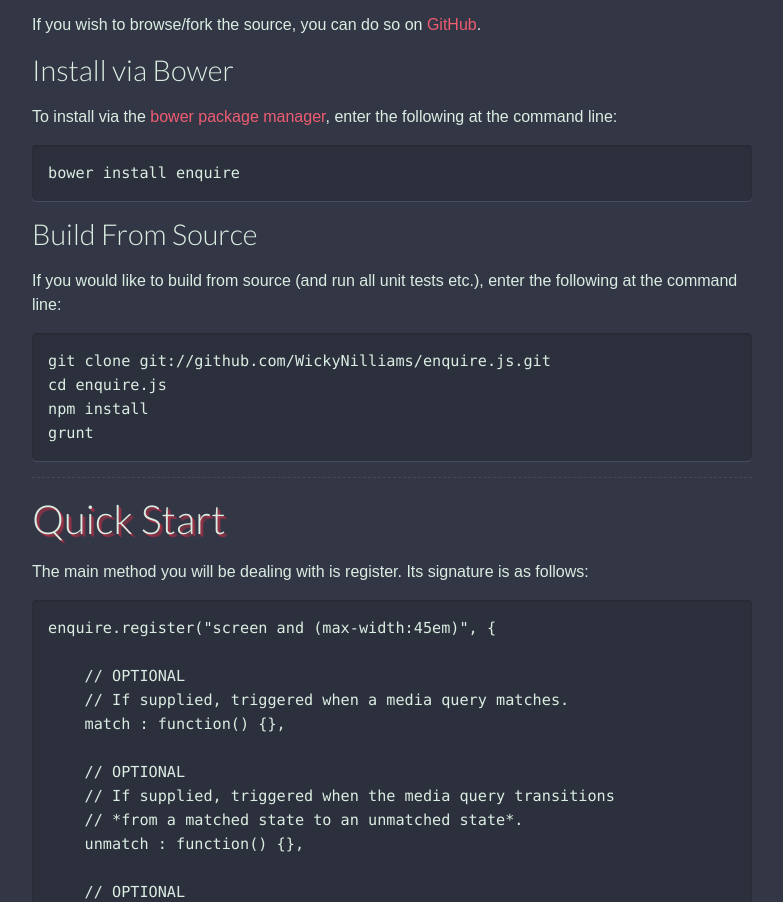
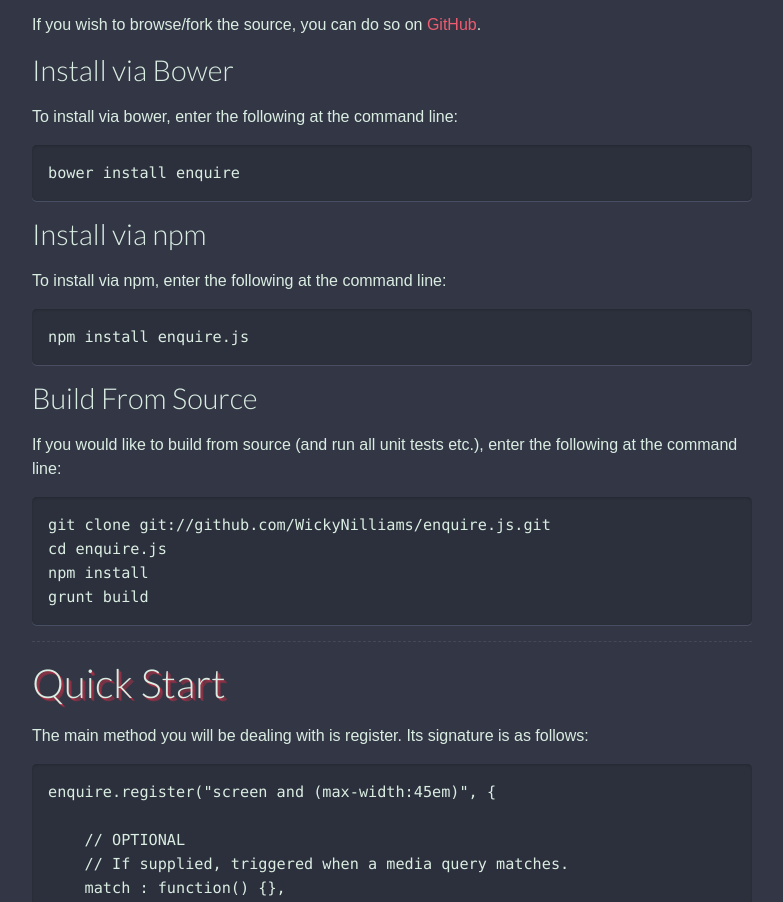
Before and after one commit to WickyNilliams/enquire.js, a website: page index.html in a window 1280 px wide. Shown: the part 1017-1919 px from the top of the page, without its empty margins (248-1031 px from the left). Drawn offline with Linux system fonts and the light colour scheme; a web font is replaced by a local one.

Commit message:
update installation instructions

```diff
--- a/index.html
+++ b/index.html
@@ -106,10 +106,17 @@
 
             <h3>Install via Bower</h3>
             <p>
-                To install via the <a href="http://bower.io">bower package manager</a>, enter the following at the command line:
+                To install via bower, enter the following at the command line:
             </p>
 
 <pre><code>bower install enquire</code></pre>
+
+            <h3>Install via npm</h3>
+            <p>
+                To install via npm, enter the following at the command line:
+            </p>
+
+<pre><code>npm install enquire.js</code></pre>
 
             <h3>Build From Source</h3>
             <p>
@@ -119,7 +126,7 @@
 <pre><code>git clone git://github.com/WickyNilliams/enquire.js.git
 cd enquire.js
 npm install
-grunt
+grunt build
 </code></pre>
 
         </section>
```
